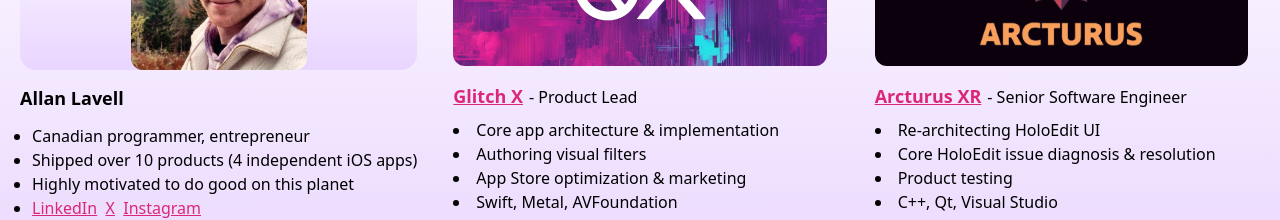
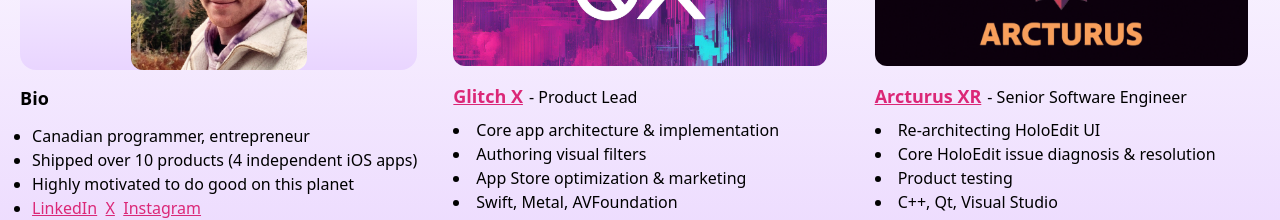
Before and after one commit to aelavell/allanlavell.com, a Next.js app: page / in a window 1280 px wide. Shown: the part 202-422 px from the top of the page. Built offline with nearby package versions, Linux system fonts and the light colour scheme.

Commit message:
remove redundant naming

```diff
--- a/src/app/page.tsx
+++ b/src/app/page.tsx
@@ -168,7 +168,7 @@
           <div className="w-full h-44 bg-gradient-to-b from-white to-purple-200 rounded-2xl">
             <img className="w-44 h-44 mt-1 mx-auto rounded-xl" src="/images/allan.jpg"></img>
           </div>
-          <h2 className="text-lg font-bold pt-3.5">Allan Lavell</h2>
+          <h2 className="text-lg font-bold pt-3.5">Bio</h2>
           <ul className="pl-3 pt-3  list-disc">
             <li key="0">Canadian programmer, entrepreneur</li>
             <li>Shipped over 10 products (4 independent iOS apps)</li>
```
